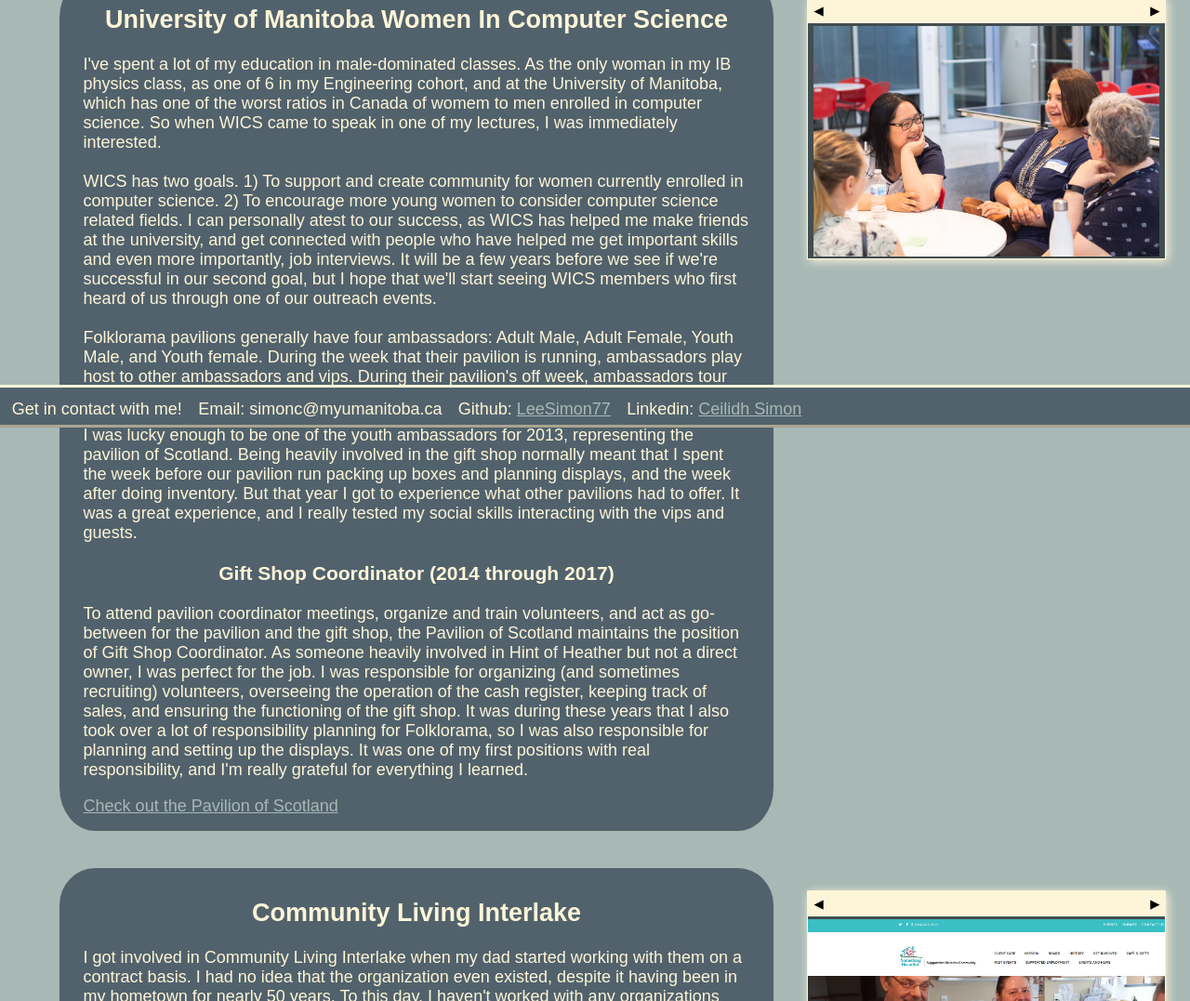
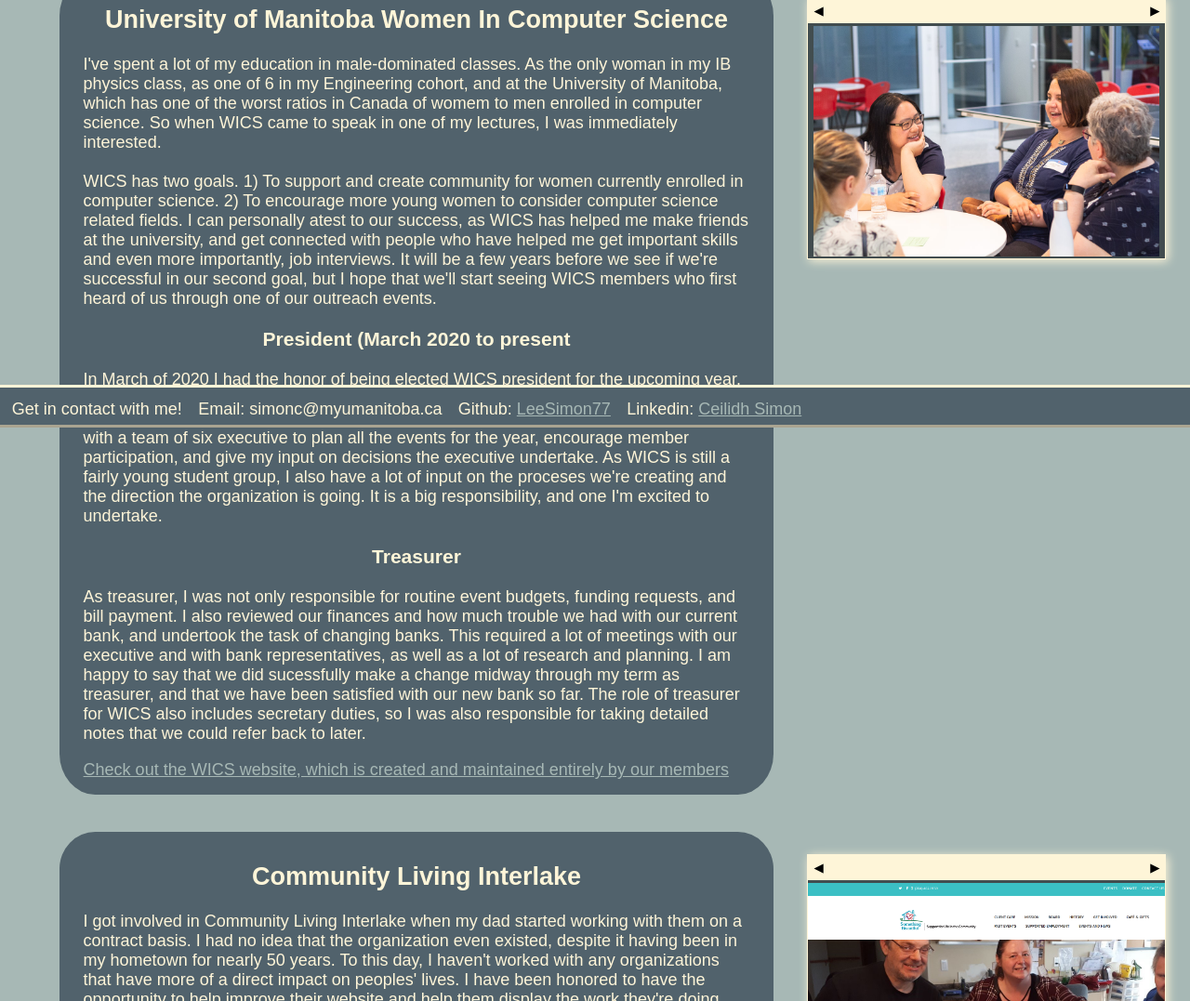
Before and after one commit to LeeSimon77/LeeSimon77.github.io, a plain HTML site: page Volunteering.html in a window 1280 px wide. Shown: the part 343-1420 px from the top of the page at 93% size. Drawn offline with Linux system fonts and the light colour scheme.

Commit message:
Fixing the WICS section

```diff
--- a/Volunteering.html
+++ b/Volunteering.html
@@ -58,20 +58,20 @@
             I hope that we'll start seeing WICS members who first heard of us through one of our outreach events.
            </p>
           <div>
-            <h3 class="centered"></h3>
-            <p>Folklorama pavilions generally have four ambassadors: Adult Male, Adult Female, Youth Male, and Youth female. During the week that their pavilion is running, ambassadors play host to other ambassadors and vips. During their pavilion's off week, ambassadors
-              tour other pavilions, representing their culture and learning about the cultures of others. Ambassadors also participate in publicity events leading up to Folklorama season.<br>
-
-              I was lucky enough to be one of the youth ambassadors for 2013, representing the pavilion of Scotland. Being heavily involved in the gift shop normally meant that I spent the week before our pavilion run packing up boxes and planning displays, and the week after
-              doing inventory. But that year I got to experience what other pavilions had to offer. It was a great experience, and I really tested my social skills interacting with the vips and guests.
+            <h3 class="centered">President (March 2020 to present</h3>
+            <p>
+              In March of 2020 I had the honor of being elected WICS president for the upcoming year. This means I am responsible for overseeing all the various endeavors WICS undertakes, including outreach events, website upgrades, mentor mingles and scholarships. I work with a team of six executive
+              to plan all the events for the year, encourage member participation, and give my input on decisions the executive undertake. As WICS is still a fairly young student group, I also have a lot of input on the proceses we're creating and the direction the organization is going. It is a big
+              responsibility, and one I'm excited to undertake.
             </p>
 
-            <h3 class="centered">Gift Shop Coordinator (2014 through 2017)</h3>
-            <p>To attend pavilion coordinator meetings, organize and train volunteers, and act as go-between for the pavilion and the gift shop, the Pavilion of Scotland maintains the position of Gift Shop Coordinator. As someone heavily involved in Hint of Heather but not
-              a direct owner, I was perfect for the job. I was responsible for organizing (and sometimes recruiting) volunteers, overseeing the operation of the cash register, keeping track of sales, and ensuring the functioning of the gift shop. It was during these years that
-              I also took over a lot of responsibility planning for Folklorama, so I was also responsible for planning and setting up the displays. It was one of my first positions with real responsibility, and I'm really grateful for everything I learned.
+            <h3 class="centered">Treasurer</h3>
+            <p>
+              As treasurer, I was not only responsible for routine event budgets, funding requests, and bill payment. I also reviewed our finances and how much trouble we had with our current bank, and undertook the task of changing banks. This required a lot of meetings with our executive and with bank
+              representatives, as well as a lot of research and planning. I am happy to say that we did sucessfully make a change midway through my term as treasurer, and that we have been satisfied with our new bank so far. The role of treasurer for WICS also includes secretary duties, so I was also responsible
+              for taking detailed notes that we could refer back to later.
             </p>
-            <a href='http://www.pavilionofscotland.ca/' target="_blank">Check out the Pavilion of Scotland</a>
+            <a href='http://cs.umanitoba.ca/~wics/' target="_blank">Check out the WICS website, which is created and maintained entirely by our members</a>
           </div>
         </div>
       </div>
```
